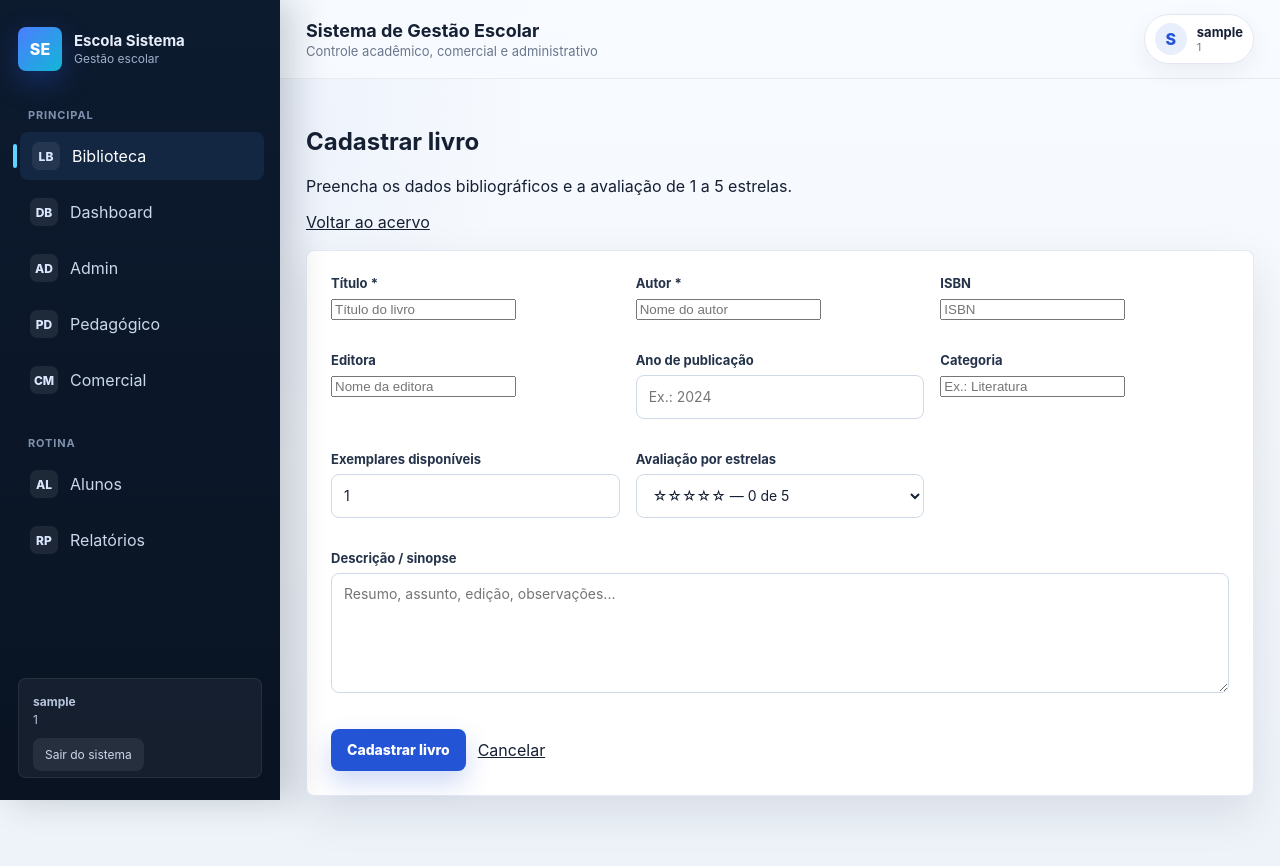
After one commit to henrique-maoie/sistemaescolarcomapi, a Flask app: page /biblioteca/livro/novo in a window 1280 px wide. The commit adds this page. Run offline with Flask 3, Linux system fonts and the light colour scheme; the visitor is signed in with stand-in values (Sample User, id 1).

Commit message:
sistema realizado

```diff
--- a/Alunos3B/school_system/app.py
+++ b/Alunos3B/school_system/app.py
@@ -30,6 +30,10 @@ app.config['MAX_CONTENT_LENGTH'] = 16 * 1024 * 1024
 
 try:
     criar_banco_dados()
+    # BIBLIOTECA: tabela isolada do domínio escolar; altere aqui o esquema inicial dos livros.
+    _conn = sqlite3.connect(DB_PATH)
+    _conn.execute('''CREATE TABLE IF NOT EXISTS livros (id INTEGER PRIMARY KEY AUTOINCREMENT, titulo TEXT NOT NULL, autor TEXT NOT NULL, isbn TEXT, editora TEXT, ano_publicacao INTEGER, categoria TEXT, descricao TEXT, quantidade INTEGER NOT NULL DEFAULT 1, avaliacao REAL NOT NULL DEFAULT 0 CHECK(avaliacao >= 0 AND avaliacao <= 5), criado_em TIMESTAMP DEFAULT CURRENT_TIMESTAMP, atualizado_em TIMESTAMP DEFAULT CURRENT_TIMESTAMP)''')
+    _conn.commit(); _conn.close()
 except Exception as erro:
     print(f"Erro ao preparar banco de dados: {erro}")
 
@@ -227,7 +231,7 @@ def login():
             session['tabela_referencia'] = usuario['tabela_referencia']
             carregar_contexto_usuario(usuario)
             registrar_audit(usuario['id_referencia'], usuario['tipo_usuario'], 'LOGIN', 'usuarios', usuario['id_referencia'], {})
-            flash('Login realizado!', 'success')
+            flash(f"Bem-vindo(a), {session.get('nome_usuario') or usuario.get('email')}! Você entrou na sua conta com sucesso.", 'success')
             return redirect('/dashboard')
         else:
             flash('Email ou senha incorretos!', 'error')
@@ -1541,6 +1545,130 @@ def novo_setor():
 
     return render_template('admin/setores/novo.html')
 
+# ============================================================================
+# BIBLIOTECA — rotas HTML e API JSON
+# Ponto de alteração: ajuste os campos/validações aqui e o esquema em criar_banco_dados()
+# (bloco de inicialização de livros no início deste arquivo).
+# ============================================================================
+def _livro_dict(row):
+    return dict(row) if row else None
+
+@app.route('/biblioteca')
+@login_requerido()
+def biblioteca():
+    termo = (request.args.get('q') or '').strip()
+    if termo:
+        livros = executar_query("SELECT * FROM livros WHERE titulo LIKE ? OR autor LIKE ? OR isbn LIKE ? OR categoria LIKE ? ORDER BY titulo", (f'%{termo}%',)*4) or []
+    else:
+        livros = executar_query('SELECT * FROM livros ORDER BY titulo') or []
+    return render_template('biblioteca/listar.html', livros=livros, termo=termo)
+
+@app.route('/biblioteca/livro/<int:livro_id>')
+@login_requerido()
+def biblioteca_detalhe(livro_id):
+    livro = executar_query('SELECT * FROM livros WHERE id = ?', (livro_id,), fetch_one=True)
+    if not livro:
+        flash('Livro não encontrado.', 'error'); return redirect('/biblioteca')
+    return render_template('biblioteca/detalhe.html', livro=livro)
+
+@app.route('/biblioteca/livro/novo', methods=['GET', 'POST'])
+@login_requerido()
+def biblioteca_novo():
+    if request.method == 'POST':
+        dados = _dados_livro_form()
+        if not dados['titulo'] or not dados['autor']:
+            flash('Título e autor são obrigatórios.', 'error')
+        else:
+            ok = executar_update('INSERT INTO livros (titulo, autor, isbn, editora, ano_publicacao, categoria, descricao, quantidade, avaliacao) VALUES (?, ?, ?, ?, ?, ?, ?, ?, ?)', dados.values())
+            if ok:
+                flash('Livro cadastrado com sucesso.', 'success'); return redirect('/biblioteca')
+            flash('Não foi possível cadastrar o livro. Verifique os dados.', 'error')
+    return render_template('biblioteca/formulario.html', livro=None)
+
+def _dados_livro_form():
+    # Alteração dos campos aceitos pelo formulário de cadastro/edição.
+    form = request.form
+    try: ano = int(form.get('ano_publicacao') or 0) or None
+    except ValueError: ano = None
+    try: quantidade = max(0, int(form.get('quantidade') or 1))
+    except ValueError: quantidade = 1
+    try: avaliacao = min(5.0, max(0.0, float(form.get('avaliacao') or 0)))
+    except ValueError: avaliacao = 0.0
+    return {'titulo':form.get('titulo','').strip(), 'autor':form.get('autor','').strip(), 'isbn':form.get('isbn','').strip(), 'editora':form.get('editora','').strip(), 'ano_publicacao':ano, 'categoria':form.get('categoria','').strip(), 'descricao':form.get('descricao','').strip(), 'quantidade':quantidade, 'avaliacao':avaliacao}
+
+@app.route('/biblioteca/livro/<int:livro_id>/editar', methods=['GET', 'POST'])
+@login_requerido()
+def biblioteca_editar(livro_id):
+    livro = executar_query('SELECT * FROM livros WHERE id = ?', (livro_id,), fetch_one=True)
+    if not livro:
+        flash('Livro não encontrado.', 'error'); return redirect('/biblioteca')
+    if request.method == 'POST':
+        dados = _dados_livro_form(); dados['id'] = livro_id
+        if not dados['titulo'] or not dados['autor']:
+            flash('Título e autor são obrigatórios.', 'error')
+        else:
+            ok = executar_update('UPDATE livros SET titulo=:titulo, autor=:autor, isbn=:isbn, editora=:editora, ano_publicacao=:ano_publicacao, categoria=:categoria, descricao=:descricao, quantidade=:quantidade, avaliacao=:avaliacao, atualizado_em=CURRENT_TIMESTAMP WHERE id=:id', dados)
+            if ok:
+                flash('Livro atualizado com sucesso.', 'success'); return redirect(f'/biblioteca/livro/{livro_id}')
+            flash('Não foi possível atualizar o livro.', 'error')
+    return render_template('biblioteca/formulario.html', livro=livro)
+
+@app.route('/biblioteca/livro/<int:livro_id>/excluir', methods=['POST'])
+@login_requerido()
+def biblioteca_excluir(livro_id):
+    executar_update('DELETE FROM livros WHERE id = ?', (livro_id,))
+    flash('Livro excluído (se existia).', 'success'); return redirect('/biblioteca')
+
+# API REST documentada: os endpoints abaixo permitem integração com outros sistemas.
+@app.route('/api/livros', methods=['GET', 'POST'])
+def api_livros():
+    if request.method == 'GET':
+        termo = (request.args.get('q') or '').strip()
+        rows = executar_query('SELECT * FROM livros WHERE titulo LIKE ? OR autor LIKE ? ORDER BY titulo' if termo else 'SELECT * FROM livros ORDER BY titulo', (f'%{termo}%', f'%{termo}%') if termo else ()) or []
+        return jsonify([dict(row) for row in rows])
+    payload = request.get_json(silent=True) or {}
+    titulo, autor = str(payload.get('titulo','')).strip(), str(payload.get('autor','')).strip()
+    if not titulo or not autor: return jsonify({'erro':'titulo e autor são obrigatórios'}), 400
+    dados = (titulo, autor, payload.get('isbn',''), payload.get('editora',''), payload.get('ano_publicacao'), payload.get('categoria',''), payload.get('descricao',''), max(0, int(payload.get('quantidade',1))), min(5, max(0, float(payload.get('avaliacao',0)))))
+    conn = get_db()
+    try:
+        cur = conn.execute('INSERT INTO livros (titulo,autor,isbn,editora,ano_publicacao,categoria,descricao,quantidade,avaliacao) VALUES (?,?,?,?,?,?,?,?,?)', dados); conn.commit()
+        return jsonify({'id':cur.lastrowid, 'mensagem':'Livro cadastrado'}), 201
+    finally: conn.close()
+
+@app.route('/api/livros/<int:livro_id>', methods=['GET', 'PUT', 'DELETE'])
+def api_livro(livro_id):
+    if request.method == 'GET':
+        livro = executar_query('SELECT * FROM livros WHERE id=?', (livro_id,), fetch_one=True)
+        return (jsonify(dict(livro)), 200) if livro else (jsonify({'erro':'Livro não encontrado'}), 404)
+    if request.method == 'DELETE':
+        conn=get_db()
+        try:
+            cur=conn.execute('DELETE FROM livros WHERE id=?',(livro_id,)); conn.commit()
+            return (jsonify({'mensagem':'Livro excluído'}), 200) if cur.rowcount else (jsonify({'erro':'Livro não encontrado'}),404)
+        finally: conn.close()
+    payload=request.get_json(silent=True) or {}
+    campos=('titulo','autor','isbn','editora','ano_publicacao','categoria','descricao','quantidade','avaliacao')
+    conn=get_db()
+    try:
+        atual=conn.execute('SELECT * FROM livros WHERE id=?',(livro_id,)).fetchone()
+        if not atual: return jsonify({'erro':'Livro não encontrado'}),404
+        vals={k:payload.get(k, atual[k]) for k in campos}
+        if not str(vals['titulo']).strip() or not str(vals['autor']).strip(): return jsonify({'erro':'titulo e autor são obrigatórios'}),400
+        vals['quantidade']=max(0,int(vals['quantidade'] or 0)); vals['avaliacao']=min(5,max(0,float(vals['avaliacao'] or 0)))
+        conn.execute('UPDATE livros SET titulo=:titulo,autor=:autor,isbn=:isbn,editora=:editora,ano_publicacao=:ano_publicacao,categoria=:categoria,descricao=:descricao,quantidade=:quantidade,avaliacao=:avaliacao,atualizado_em=CURRENT_TIMESTAMP WHERE id=:id',{**vals,'id':livro_id}); conn.commit()
+        return jsonify({'mensagem':'Livro atualizado','id':livro_id})
+    finally: conn.close()
+
+@app.route('/api/rotas', methods=['GET'])
+def api_listar_rotas():
+    """Lista endpoints registrados; útil para diagnóstico. Não revela parâmetros secretos."""
+    rotas=[]
+    for regra in sorted(app.url_map.iter_rules(), key=lambda r: (r.rule, sorted(r.methods))):
+        rotas.append({'caminho':regra.rule,'metodos':sorted(m for m in regra.methods if m not in ('HEAD','OPTIONS')), 'endpoint':regra.endpoint})
+    return jsonify(rotas)
+
+
 if __name__ == '__main__':
     try:
         criar_banco_dados()
--- a/Alunos3B/school_system/templates/base.html
+++ b/Alunos3B/school_system/templates/base.html
@@ -861,6 +861,10 @@
 
             <nav class="nav-section">
                 <div class="nav-label">Principal</div>
+                <a href="/biblioteca" class="nav-link {% if request.path.startswith('/biblioteca') %}active{% endif %}">
+                    <span class="nav-icon">LB</span>
+                    <span>Biblioteca</span>
+                </a>
                 <a href="/dashboard" class="nav-link {% if request.path.startswith('/dashboard') %}active{% endif %}">
                     <span class="nav-icon">DB</span>
                     <span>Dashboard</span>
--- /dev/null
+++ b/Alunos3B/school_system/templates/biblioteca/formulario.html
@@ -0,0 +1,12 @@
+{% extends 'base.html' %}
+{% block title %}{{ 'Editar livro' if livro else 'Cadastrar livro' }}{% endblock %}
+{% block content %}
+<div class="page-header"><div><h1>{{ 'Editar livro' if livro else 'Cadastrar livro' }}</h1><p class="subtext">Preencha os dados bibliográficos e a avaliação de 1 a 5 estrelas.</p></div><a href="/biblioteca">Voltar ao acervo</a></div>
+<form method="post" class="card" style="padding:24px;margin-top:18px;display:grid;grid-template-columns:repeat(auto-fit,minmax(230px,1fr));gap:16px">
+{% for campo,label,placeholder in [('titulo','Título *','Título do livro'),('autor','Autor *','Nome do autor'),('isbn','ISBN','ISBN'),('editora','Editora','Nome da editora'),('ano_publicacao','Ano de publicação','Ex.: 2024'),('categoria','Categoria','Ex.: Literatura') ] %}<div class="form-group"><label for="{{ campo }}">{{ label }}</label><input id="{{ campo }}" name="{{ campo }}" placeholder="{{ placeholder }}" value="{{ livro[campo] if livro and livro[campo] is not none else '' }}" {% if campo in ['titulo','autor'] %}required{% endif %} {% if campo=='ano_publicacao' %}type="number" min="0" max="3000"{% endif %}></div>{% endfor %}
+<div class="form-group"><label for="quantidade">Exemplares disponíveis</label><input id="quantidade" name="quantidade" type="number" min="0" value="{{ livro.quantidade if livro else 1 }}"></div>
+<div class="form-group"><label for="avaliacao">Avaliação por estrelas</label><select id="avaliacao" name="avaliacao">{% for n in range(0,6) %}<option value="{{ n }}" {% if livro and livro.avaliacao|int == n %}selected{% elif not livro and n==0 %}selected{% endif %}>{{ '☆' * n }}{{ '☆' * (5-n) }} — {{ n }} de 5</option>{% endfor %}</select></div>
+<div class="form-group" style="grid-column:1/-1"><label for="descricao">Descrição / sinopse</label><textarea id="descricao" name="descricao" rows="5" placeholder="Resumo, assunto, edição, observações...">{{ livro.descricao if livro else '' }}</textarea></div>
+<div style="grid-column:1/-1;display:flex;gap:12px;align-items:center"><button type="submit">{{ 'Salvar alterações' if livro else 'Cadastrar livro' }}</button><a href="/biblioteca">Cancelar</a></div>
+</form>
+{% endblock %}
```
Also changed, not shown: Alunos3B/school_system/ALTERACOES_BIBLIOTECA.txt (added, +23 -0 lines), Alunos3B/school_system/API_E_PONTOS_DE_ALTERACAO.txt (added, +65 -0 lines), Alunos3B/school_system/templates/biblioteca/detalhe.html (added, +8 -0 lines), Alunos3B/school_system/templates/biblioteca/listar.html (added, +10 -0 lines), Alunos3B/DOWNLOAD_INSTRU#U00c7#U00d5ES.txt (renamed from Alunos3B/DOWNLOAD_INSTRUÇÕES.txt), Alunos3B/school_system/ROTAS_DISPON#U00cdVEIS.txt (renamed from Alunos3B/school_system/ROTAS_DISPONÍVEIS.txt).
